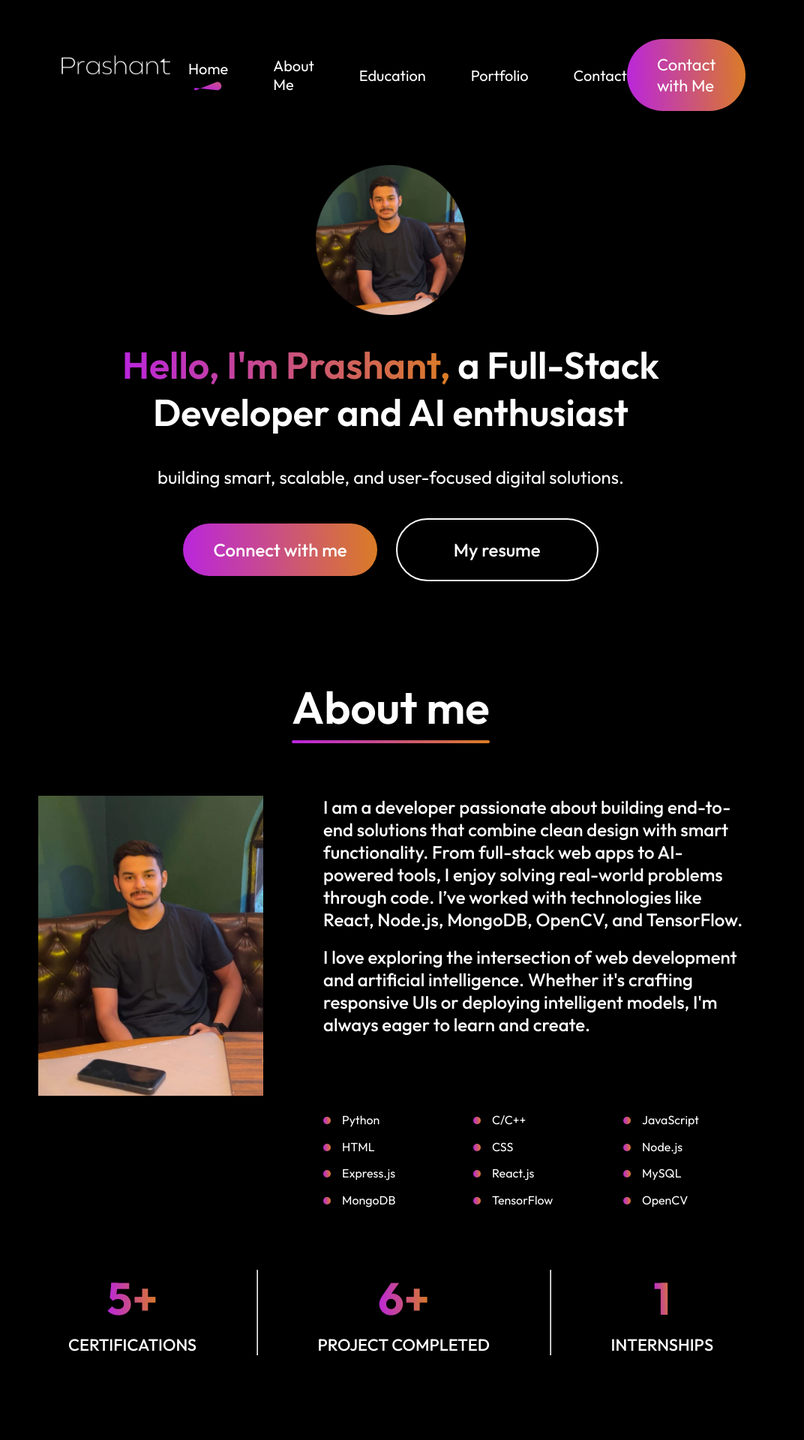
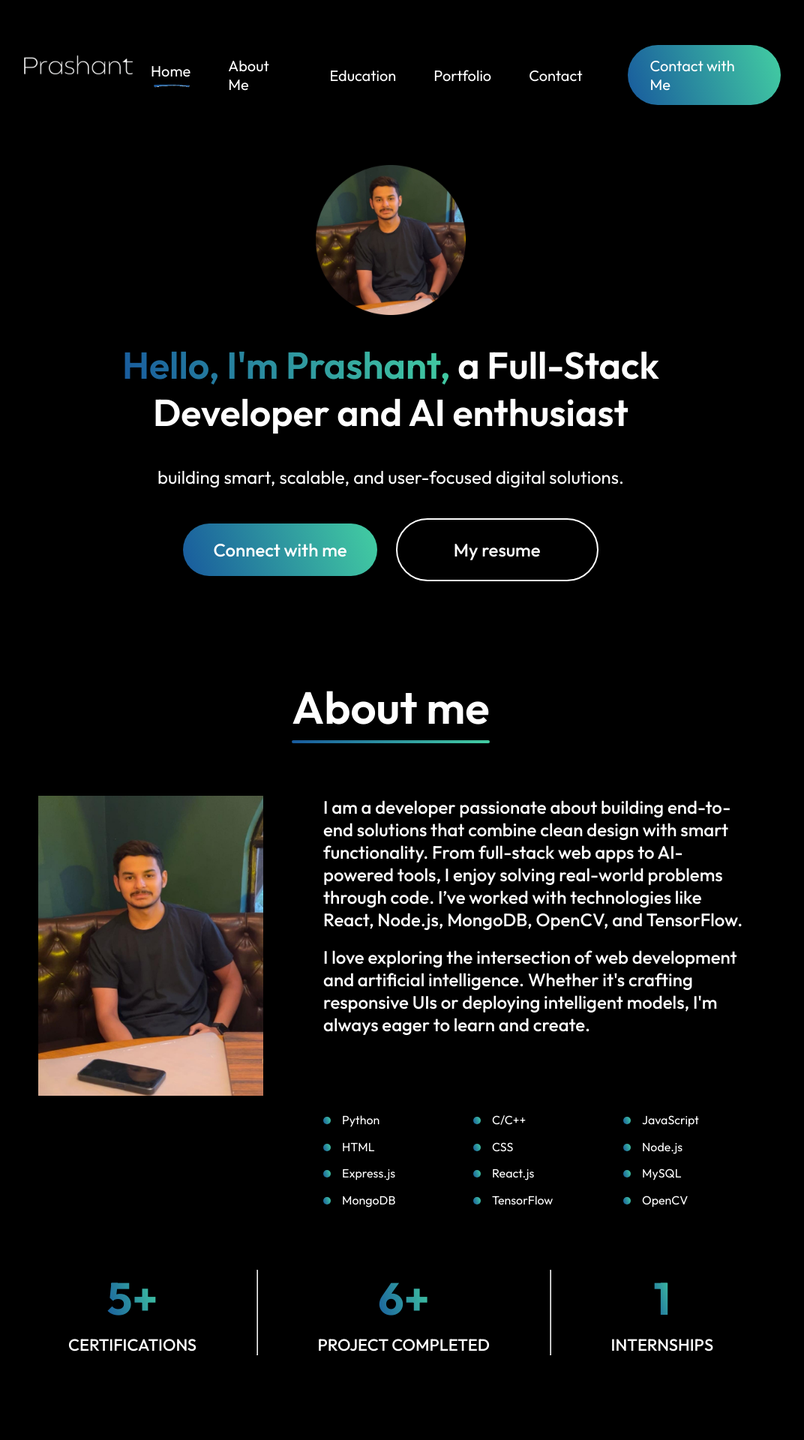
Before and after one commit to prashant2232/portfolio-site, a React (Vite) app: page / in a window 1280 px wide. Shown: the top 1920 px of the page at 75% size, without its empty margins (119-1191 px from the left). Built offline with nearby package versions, Linux system fonts and the light colour scheme.

Commit message:
Fix navbar spacing, update underline image, adjust layout

```diff
--- a/src/Components/About/About.css
+++ b/src/Components/About/About.css
@@ -27,7 +27,7 @@
     bottom: -10px;
     width: calc(100% - 60px);
     height: 4px;
-    background: linear-gradient(267deg, #DA7C25 0.36%, #B923E1 102.06%);
+    background: linear-gradient(250deg, #43cea2 0%, #185a9d 100%);
     border-radius: 2px;
 }
 
@@ -49,8 +49,8 @@
 }
 .about-skills-grid ul {
   display: grid;
-  grid-template-columns: repeat(3, 1fr); /* 3 columns */
-  gap: 10px 40px; /* spacing between rows and columns */
+  grid-template-columns: repeat(3, 1fr);
+  gap: 10px 40px;
   list-style: none;
   padding: 0;
   margin-top: 20px;
@@ -72,7 +72,7 @@
   width: 10px;
   height: 10px;
   border-radius: 50%;
-  background: linear-gradient(267deg, #DA7C25 0.36%, #B923E1 102.06%);
+  background: linear-gradient(250deg, #43cea2 0%, #185a9d 100%);
 }
 .about-skills-grid li:hover {
   transform: scale(1.05);
@@ -96,7 +96,7 @@
 .about-achievement h1{
     font-size: 60px;
     font-weight: 700;
-    background: linear-gradient(267deg, #DA7C25 0.36%, #B923E1 102.06%);
+    background: linear-gradient(250deg, #43cea2 0%, #185a9d 100%);
     background-clip: text;
     -webkit-background-clip: text;
     -webkit-text-fill-color: transparent;
--- a/src/Components/Contact/Contact.css
+++ b/src/Components/Contact/Contact.css
@@ -22,11 +22,11 @@
 .contact-title h1::after {
     content: '';
     position: absolute;
-    left: 30px; /* aligns with padding-left */
-    bottom: -10px; /* space below the text */
-    width: calc(100% - 60px); /* match inner width excluding padding */
+    left: 30px;
+    bottom: -10px;
+    width: calc(100% - 60px);
     height: 4px;
-    background: linear-gradient(267deg, #DA7C25 0.36%, #B923E1 102.06%);
+    background: linear-gradient(250deg, #43cea2 0%, #185a9d 100%);
     border-radius: 2px;
 }
 
@@ -42,7 +42,7 @@
 .contact-left h1{
     font-size: 80px;
     font-weight: 700;
-    background: linear-gradient(267deg, #DA7C25 0.36%, #B923E1 102.06%);
+    background: linear-gradient(250deg, #43cea2 0%, #185a9d 100%);
     background-clip: text;
     -webkit-background-clip: text;
     -webkit-text-fill-color: transparent;
@@ -118,7 +118,7 @@
     border: none;
     color: white;
     border-radius: 50px;
-    background: linear-gradient(267deg, #DA7C25 0.36%, #B923E1 102.06%);
+    background: linear-gradient(250deg, #43cea2 0%, #185a9d 100%);
     font-size: 22px;
     padding: 20px 60px;
     margin-bottom: 10px;
--- a/src/Components/Hero/Hero.css
+++ b/src/Components/Hero/Hero.css
@@ -18,7 +18,7 @@
     font-weight: 600;
 }
 .hero h1 span{
-    background: linear-gradient(267deg, #DA7C25 0.36%, #B923E1 102.06%);
+    background: linear-gradient(250deg, #43cea2 0%, #185a9d 100%);
     background-clip: text;
     -webkit-background-clip: text;
     -webkit-text-fill-color: transparent;
@@ -41,7 +41,7 @@
 .hero-connect{
     padding: 20px 40px;
     border-radius: 50px;
-    background: linear-gradient(267deg, #DA7C25 0.36%, #B923E1 102.06%);
+    background: linear-gradient(250deg, #43cea2 0%, #185a9d 100%);
     cursor: pointer;
 }
 .hero-resume{
--- a/src/Components/MyWork/MyWork.css
+++ b/src/Components/MyWork/MyWork.css
@@ -22,11 +22,11 @@
 .mywork-title h1::after {
     content: '';
     position: absolute;
-    left: 30px; /* aligns with padding-left */
-    bottom: -10px; /* space below the text */
-    width: calc(100% - 60px); /* match inner width excluding padding */
+    left: 30px;
+    bottom: -10px;
+    width: calc(100% - 60px);
     height: 4px;
-    background: linear-gradient(267deg, #DA7C25 0.36%, #B923E1 102.06%);
+    background: linear-gradient(250deg, #43cea2 0%, #185a9d 100%);
     border-radius: 2px;
 }
 
--- a/src/Components/Navbar/Navbar.css
+++ b/src/Components/Navbar/Navbar.css
@@ -1,76 +1,90 @@
-.navbar{
+.navbar {
     display: flex;
     align-items: center;
     justify-content: space-between;
-    margin: 20px 170px;
+    margin: 20px 120px;
     margin-top: 0px;
 }
 
-.logo-image{
+.logo-image {
     height: 200px;
     width: 200px;
 }
 
-.nav-menu{
+.nav-menu {
     display: flex;
     align-items: center;
     list-style: none;
-    gap: 60px;
+    gap: 50px;
     font-size: 20px;
 }
 
-.nav-connect{
-    padding: 20px 40px;
-    border-radius: 50px;
-    background: linear-gradient(267deg, #DA7C25 0.36%, #B923E1 102.06%);
-    font-size: 22px;
+.nav-menu li {
+    display: flex;
+    flex-direction: column;
+    align-items: center;
+    justify-content: center;
+    gap: 2px;
     cursor: pointer;
-    transition: 0.5s;
 }
 
-.nav-connect:hover{
-    transform: scale(1.05);
+.nav-menu li img {
+    height: 10px;
+    width: 50px;
+    margin: 0 auto;
 }
-.nav-menu li{
-    display: flex;
-    flex-direction: column;
-    gap: 5px;
-    cursor: pointer;
-}
-.nav-menu li img{
-    display: flex;
-    margin: auto;
-}
-.anchor-link{
+
+.anchor-link {
     text-decoration: none;
     color: white;
 }
-.nav-mob-close{
+
+.nav-connect {
+    padding: 15px 30px;
+    border-radius: 50px;
+    background: linear-gradient(250deg, #43cea2 0%, #185a9d 100%);
+    font-size: 20px;
+    cursor: pointer;
+    transition: 0.5s;
+    margin-left: 60px;
+}
+
+.nav-connect:hover {
+    transform: scale(1.05);
+}
+
+.nav-mob-close {
     display: none;
 }
-.nav-mob-open{
+
+.nav-mob-open {
     display: none;
 }
-@media(max-width:768px){
-    .navbar{
+
+@media(max-width:768px) {
+    .navbar {
         margin: 20px 50px;
     }
-    .nav-connect{
+
+    .nav-connect {
         display: none;
     }
-    .nav-mob-open{
+
+    .nav-mob-open {
         display: block;
         position: fixed;
         right: 30px;
     }
-    .nav-mob-close{
+
+    .nav-mob-close {
         display: block;
         position: relative;
         top: 30px;
         left: 290px;
         width: 30px;
     }
-    .nav-menu{
+
+    .nav-menu {
         position: fixed;
         flex-direction: column;
         align-items: start;
@@ -83,7 +97,8 @@
         transition: right 0.5s;
         right: -350px;
     }
-    .nav-menu li{
+
+    .nav-menu li {
         font-size: 30px;
         padding-left: 100px;
         flex-direction: row;
--- a/src/Components/Navbar/Navbar.jsx
+++ b/src/Components/Navbar/Navbar.jsx
@@ -5,6 +5,7 @@ import AnchorLink from 'react-anchor-link-smooth-scroll'
 import menu_open from '../../assets/menu_open.svg'
 import menu_close from '../../assets/menu_close.svg'
 import logo from '../../assets/prashant.png'
+import underline1 from '../../assets/underline-img.png'
 
 function Navbar() {
 
@@ -24,11 +25,11 @@ const closeMenu = () => {
       <img src={menu_open} onClick={openMenu} alt="" className='nav-mob-open' />
       <ul ref={menuRef} className='nav-menu'>
         <img src={menu_close} onClick={closeMenu} alt="" className="nav-mob-close" />
-        <li><AnchorLink className='anchor-link' href='#home'><p onClick={()=>setMenu("home")}>Home</p></AnchorLink>{menu==="home"?<img src={underline} alt="" />:<></>}</li>
-        <li><AnchorLink className='anchor-link' offset={50} href='#about'><p onClick={()=>setMenu("about")}>About Me</p></AnchorLink>{menu==="about"?<img src={underline} alt="" />:<></>}</li>
-        <li><AnchorLink className='anchor-link' offset={50} href='#services'><p onClick={()=>setMenu("services")}>Education</p></AnchorLink>{menu==="services"?<img src={underline} alt="" />:<></>}</li>
-        <li><AnchorLink className='anchor-link' offset={50} href='#work'><p onClick={()=>setMenu("work")}>Portfolio</p></AnchorLink>{menu==="work"?<img src={underline} alt="" />:<></>}</li>
-        <li><AnchorLink className='anchor-link' offset={50} href='#contact'><p onClick={()=>setMenu("contact")}>Contact</p></AnchorLink>{menu==="contact"?<img src={underline} alt="" />:<></>}</li>
+        <li><AnchorLink className='anchor-link' href='#home'><p onClick={()=>setMenu("home")}>Home</p></AnchorLink>{menu==="home"?<img src={underline1} alt="" />:<></>}</li>
+        <li><AnchorLink className='anchor-link' offset={50} href='#about'><p onClick={()=>setMenu("about")}>About Me</p></AnchorLink>{menu==="about"?<img src={underline1} alt="" />:<></>}</li>
+        <li><AnchorLink className='anchor-link' offset={50} href='#services'><p onClick={()=>setMenu("services")}>Education</p></AnchorLink>{menu==="services"?<img src={underline1} alt="" />:<></>}</li>
+        <li><AnchorLink className='anchor-link' offset={50} href='#work'><p onClick={()=>setMenu("work")}>Portfolio</p></AnchorLink>{menu==="work"?<img src={underline1} alt="" />:<></>}</li>
+        <li><AnchorLink className='anchor-link' offset={50} href='#contact'><p onClick={()=>setMenu("contact")}>Contact</p></AnchorLink>{menu==="contact"?<img src={underline1} alt="" />:<></>}</li>
       </ul>
       <div className="nav-connect"><AnchorLink className='anchor-link' offset={50} href='#contact'>Contact with Me</AnchorLink></div>
     </div>
--- a/src/Components/Services/Services.css
+++ b/src/Components/Services/Services.css
@@ -22,11 +22,11 @@
 .services-title h1::after {
     content: '';
     position: absolute;
-    left: 30px; /* aligns with padding-left */
-    bottom: -10px; /* space below the text */
-    width: calc(100% - 60px); /* match inner width excluding padding */
+    left: 30px;
+    bottom: -10px;
+    width: calc(100% - 60px);
     height: 4px;
-    background: linear-gradient(267deg, #DA7C25 0.36%, #B923E1 102.06%);
+    background: linear-gradient(250deg, #43cea2 0%, #185a9d 100%);
     border-radius: 2px;
 }
 
@@ -53,9 +53,9 @@
     color: grey;
 }
 .services-format h2{
-    font-size: 38px;
+    font-size: 30px;
     font-weight: 800;
-    background: linear-gradient(267deg, #DA7C25 0.36%, #B923E1 102.06%);
+    background: linear-gradient(250deg, #43cea2 0%, #185a9d 100%);
     background-clip: text;
     -webkit-background-clip: text;
     -webkit-text-fill-color: transparent;
--- a/src/assets/services_data.js
+++ b/src/assets/services_data.js
@@ -1,7 +1,7 @@
 const Services_Data = [
     {
         s_year:"Aug 2023 - May 2027",
-        s_degree:"BTECH in Computer Science Specialization in AI/ML",
+        s_degree:"BTECH In Computer Science Specialization in AI/ML",
         s_place:"SRM Institute Of Science And Technology",
         s_desc:"I am currently pursuing a B.Tech degree at SRMIST."
     },
```
Also changed, not shown: src/assets/underline-img.png (added), 1 other file (tests, documents, lock files or other folders).
